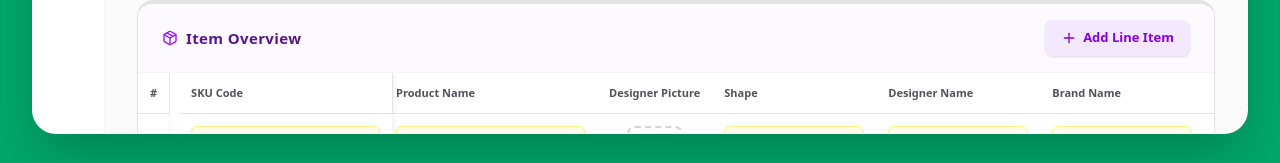
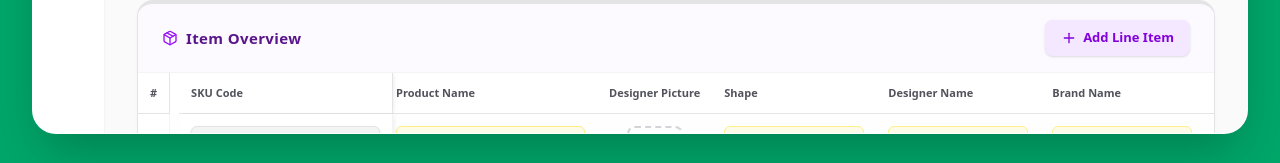
Before and after one commit to dme-wq/rkd-internal-buyer-po, a Next.js app: page /create in a window 1280 px wide. Shown: the part 634-797 px from the top of the page. Built offline with nearby package versions, Linux system fonts and the light colour scheme; no server answers.

Commit message:
feat: Auto-generate SKU Code when line item fields are filled

```diff
--- a/components/POForm.tsx
+++ b/components/POForm.tsx
@@ -307,6 +307,23 @@ export default function POForm({ initialDropdowns }: { initialDropdowns?: Partia
 
     return () => clearInterval(interval);
   }, []);
+
+  useEffect(() => {
+    let needsUpdate = false;
+    const newSkus = skus.map((s, idx) => {
+      const isComplete = !!(s.product && s.shape && s.designer && s.brand && s.quality && s.color && Number(s.orderQty) > 0 && Number(s.price) > 0);
+      const expectedSkuCode = (isComplete && header.internalPO) ? `${header.internalPO}-${idx + 1}` : '';
+      if (s.skuCode !== expectedSkuCode) {
+        needsUpdate = true;
+        return { ...s, skuCode: expectedSkuCode };
+      }
+      return s;
+    });
+
+    if (needsUpdate) {
+      setSkus(newSkus);
+    }
+  }, [skus, header.internalPO]);
 
   const addSku = () => {
     setSkus([...skus, {
@@ -651,7 +668,7 @@ export default function POForm({ initialDropdowns }: { initialDropdowns?: Partia
                   return (
                   <tr key={sku.id} className="group hover:bg-emerald-50/20 transition-colors">
                     <td className="px-3 py-3 text-center text-zinc-400 text-[11px] font-bold sticky left-0 bg-white group-hover:bg-emerald-50/90 border-b border-r border-zinc-100 z-10">{index + 1}</td>
-                    <td className="px-3 py-3 align-top sticky left-[41px] bg-white group-hover:bg-emerald-50/90 border-b border-r border-zinc-100 shadow-[2px_0_5px_-2px_rgba(0,0,0,0.1)] z-10"><GridInput value={sku.skuCode} onChange={(e) => updateSku(sku.id!, 'skuCode', e.target.value)} placeholder="SKU Code" /></td>
+                    <td className="px-3 py-3 align-top sticky left-[41px] bg-white group-hover:bg-emerald-50/90 border-b border-r border-zinc-100 shadow-[2px_0_5px_-2px_rgba(0,0,0,0.1)] z-10"><GridInput value={sku.skuCode} readOnly={true} placeholder="Auto SKU" /></td>
                     <td className="px-3 py-3 align-top border-b border-zinc-100"><GridInput value={sku.product} onChange={(e) => updateSku(sku.id!, 'product', e.target.value)} placeholder="Product Name" bold /></td>
                     <td className="px-3 py-3 align-top border-b border-zinc-100"><DragDropImage value={sku.designImage || ''} onChange={(val) => updateSku(sku.id!, 'designImage', val)} /></td>
                     <td className="px-3 py-3 align-top border-b border-zinc-100"><GridSelect value={sku.shape} onChange={(e: any) => updateSku(sku.id!, 'shape', e.target.value)} options={dropdowns?.shapes} onAddNew={() => handleAddNewDropdown('shapes')} /></td>
@@ -804,20 +821,22 @@ function ModernTextArea({ label, value, onChange, readOnly }: ModernTextAreaProp
 
 interface GridInputProps {
   value: string | number | undefined;
-  onChange: (e: React.ChangeEvent<HTMLInputElement>) => void;
+  onChange?: (e: React.ChangeEvent<HTMLInputElement>) => void;
   placeholder?: string;
   type?: string;
   bold?: boolean;
+  readOnly?: boolean;
 }
 
-function GridInput({ value, onChange, placeholder, type = "text", bold }: GridInputProps) {
+function GridInput({ value, onChange, placeholder, type = "text", bold, readOnly }: GridInputProps) {
   return (
     <input
       type={type}
       value={value || ''}
       onChange={onChange}
+      readOnly={readOnly}
       placeholder={placeholder}
-      className={`block w-full text-center bg-yellow-50 border border-yellow-200 hover:border-yellow-300 focus:bg-white focus:border-yellow-400 focus:ring-1 focus:ring-yellow-400/30 rounded-md px-2 py-1.5 text-[11px] ${bold ? 'font-extrabold text-zinc-900' : 'font-bold text-zinc-800'} outline-none transition-all shadow-sm`}
+      className={`block w-full text-center bg-yellow-50 border border-yellow-200 hover:border-yellow-300 focus:bg-white focus:border-yellow-400 focus:ring-1 focus:ring-yellow-400/30 rounded-md px-2 py-1.5 text-[11px] ${bold ? 'font-extrabold text-zinc-900' : 'font-bold text-zinc-800'} outline-none transition-all shadow-sm ${readOnly ? 'bg-zinc-100 border-zinc-200 text-zinc-500 cursor-default hover:border-zinc-200 focus:border-zinc-200 focus:ring-0' : ''}`}
     />
   );
 }
```
